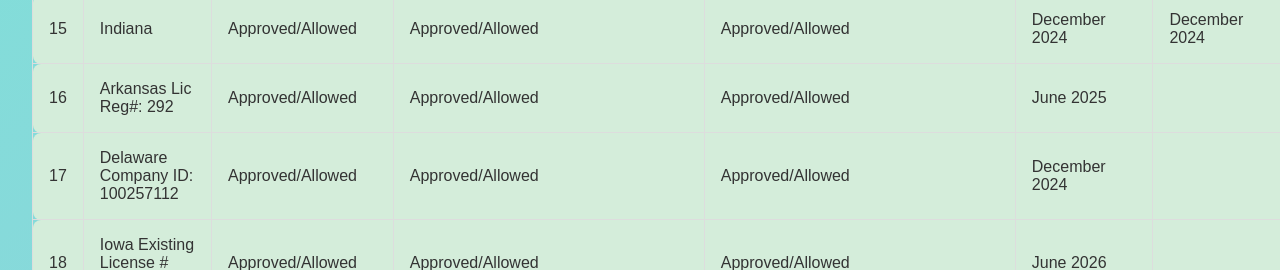
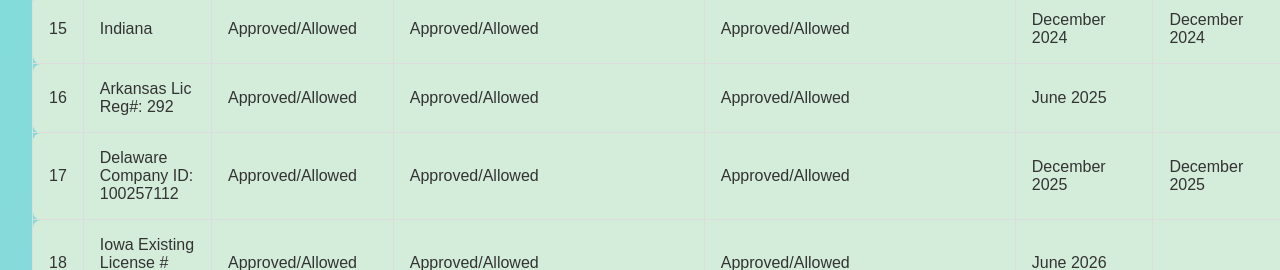
Before and after one commit to max-well-creator/work_dashboard, a Next.js app: page /product_reg_status in a window 1280 px wide. Shown: the part 1300-1570 px from the top of the page. Built offline with nearby package versions, Linux system fonts and the light colour scheme.

Commit message:
add info for delaware

```diff
--- a/src/data/stateRegistrationStatus.js
+++ b/src/data/stateRegistrationStatus.js
@@ -52,7 +52,7 @@ const statesRegData = [
 		o_expiration: "December 2025",
 		color: APPROVED_COLOR,
 		renew_at:
-			'Renew registrations at <a href="https://www.kellysolutions.com/erenewals/login.aspx?ReturnUrl=/erenewals/soil/default.aspx" target= "_blank"> Wyoming Renewal</a>  username : agusallc1  password : 748576541',
+			'Renew registrations at <a href="https://www.kellysolutions.com/erenewals/login.aspx?ReturnUrl=/erenewals/soil/default.aspx" target= "_blank"> Wyoming Renewal</a>',
 	},
 	{
 		id: 5,
@@ -202,9 +202,11 @@ const statesRegData = [
 		a_status: APPROVED,
 		o_status: APPROVED,
 		notes: "",
-		a_expiration: "December 2024",
-		o_expiration: "",
+		a_expiration: "December 2025",
+		o_expiration: "December 2025",
 		color: APPROVED_COLOR,
+		renew_at:
+			'Renew registrations at <a href="https://www.kellysolutions.com/erenewals/login.aspx?ReturnUrl=/erenewals/Fertilizer/default.aspx" target= "_blank">Online</a>',
 	},
 	{
 		id: 18,
```
Also changed, not shown: 1 other file (tests, documents, lock files or other folders).
